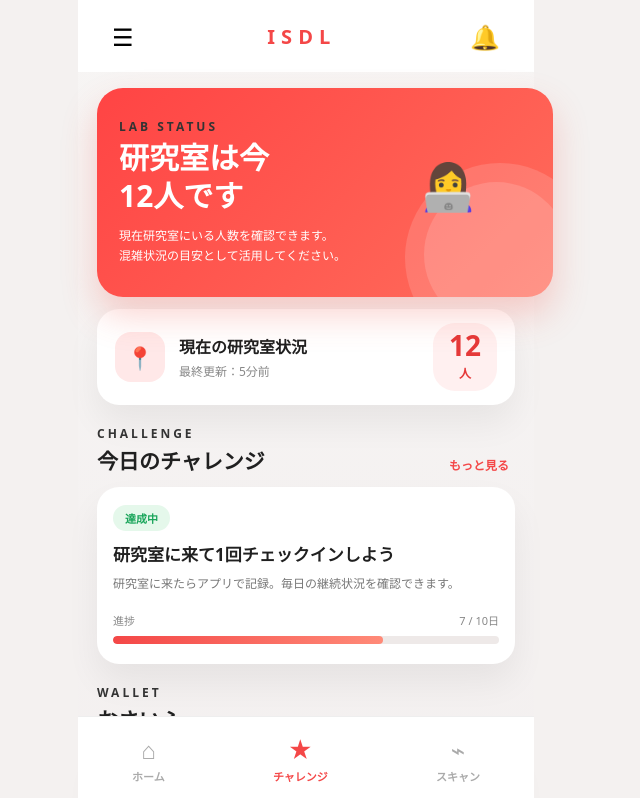
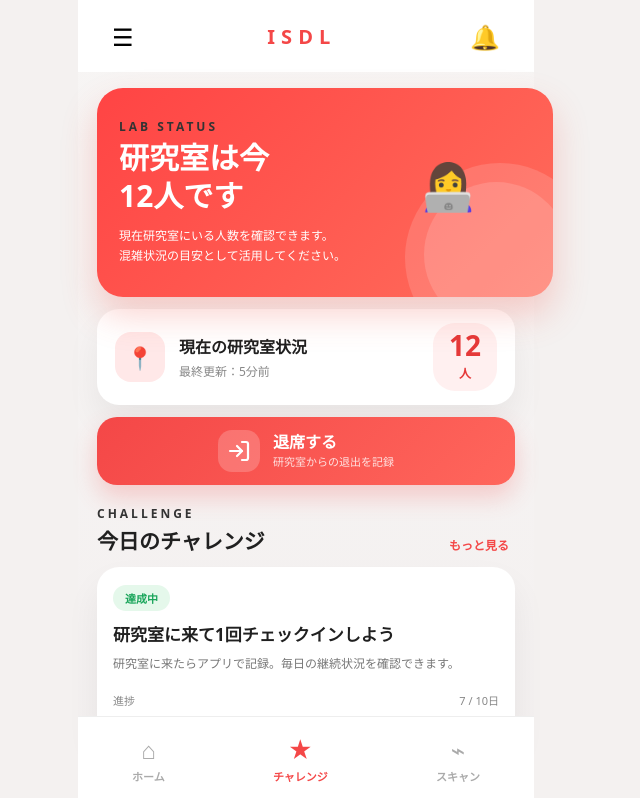
Before and after one commit to ISDL-hackathon/2026-teamC, a Next.js app: page /home in a window 1280 px wide. Shown: the top 798 px of the page, without its empty margins (334-974 px from the left). Built offline with nearby package versions, Linux system fonts and the light colour scheme.

Commit message:
feat(d):ホーム画面に退席ボタンを作成

```diff
--- a/src/app/home/page.tsx
+++ b/src/app/home/page.tsx
@@ -15,6 +15,8 @@ export default function Home() {
       return;
     }
 
+
+
     setCheckedInToday(true);
     setCheckInCount((prev) => prev + 1);
     setPoints((prev) => prev + 50);
@@ -22,6 +24,10 @@ export default function Home() {
 
     alert('チェックインしました！ +50pt');
   };
+
+   const handleLeave = () => {
+  alert('退席機能は現在準備中です');
+};
 
   return (
     <main className="app">
@@ -59,6 +65,35 @@ export default function Home() {
           <span>人</span>
         </div>
       </section>
+
+      <button
+  type="button"
+  className="leaveButton"
+  onClick={handleLeave}
+  aria-label="研究室から退席する"
+>
+  <span className="leaveIcon" aria-hidden="true">
+    <svg
+      viewBox="0 0 24 24"
+      width="24"
+      height="24"
+      fill="none"
+      stroke="currentColor"
+      strokeWidth="2.2"
+      strokeLinecap="round"
+      strokeLinejoin="round"
+    >
+      <path d="M10 17l5-5-5-5" />
+      <path d="M15 12H3" />
+      <path d="M15 3h4a2 2 0 0 1 2 2v14a2 2 0 0 1-2 2h-4" />
+    </svg>
+  </span>
+
+  <span className="leaveText">
+    <strong>退席する</strong>
+    <small>研究室からの退出を記録</small>
+  </span>
+</button>
 
       <section className="sectionHeader">
         <div>
--- a/src/app/home/style.css
+++ b/src/app/home/style.css
@@ -360,3 +360,75 @@ button {
 .bottomNav .active {
   color: #f44747;
 }
+
+.leaveButton {
+  width: calc(100% - 38px);
+  min-height: 68px;
+  margin: 12px 19px 0;
+  padding: 13px 20px;
+  border: none;
+  border-radius: 20px;
+  display: flex;
+  align-items: center;
+  justify-content: center;
+  gap: 13px;
+  color: white;
+  background: linear-gradient(135deg, #f44747 0%, #ff665c 100%);
+  cursor: pointer;
+  box-shadow: 0 12px 24px rgba(244, 71, 71, 0.23);
+  transition:
+    transform 0.15s ease,
+    box-shadow 0.15s ease,
+    filter 0.15s ease;
+}
+
+.leaveButton:hover {
+  filter: brightness(1.03);
+  box-shadow: 0 15px 28px rgba(244, 71, 71, 0.3);
+}
+
+.leaveButton:active {
+  transform: scale(0.98);
+  box-shadow: 0 7px 15px rgba(244, 71, 71, 0.2);
+}
+
+.leaveButton:focus-visible {
+  outline: 3px solid rgba(244, 71, 71, 0.3);
+  outline-offset: 3px;
+}
+
+.leaveIcon {
+  width: 42px;
+  height: 42px;
+  flex-shrink: 0;
+  border-radius: 14px;
+  display: grid;
+  place-items: center;
+  color: white;
+  background: rgba(255, 255, 255, 0.2);
+}
+
+.leaveIcon svg {
+  display: block;
+}
+
+.leaveText {
+  display: flex;
+  flex-direction: column;
+  align-items: flex-start;
+  gap: 2px;
+  text-align: left;
+}
+
+.leaveText strong {
+  font-size: 16px;
+  line-height: 1.3;
+  font-weight: 800;
+}
+
+.leaveText small {
+  color: rgba(255, 255, 255, 0.82);
+  font-size: 11px;
+  line-height: 1.4;
+  font-weight: 500;
+}
```
